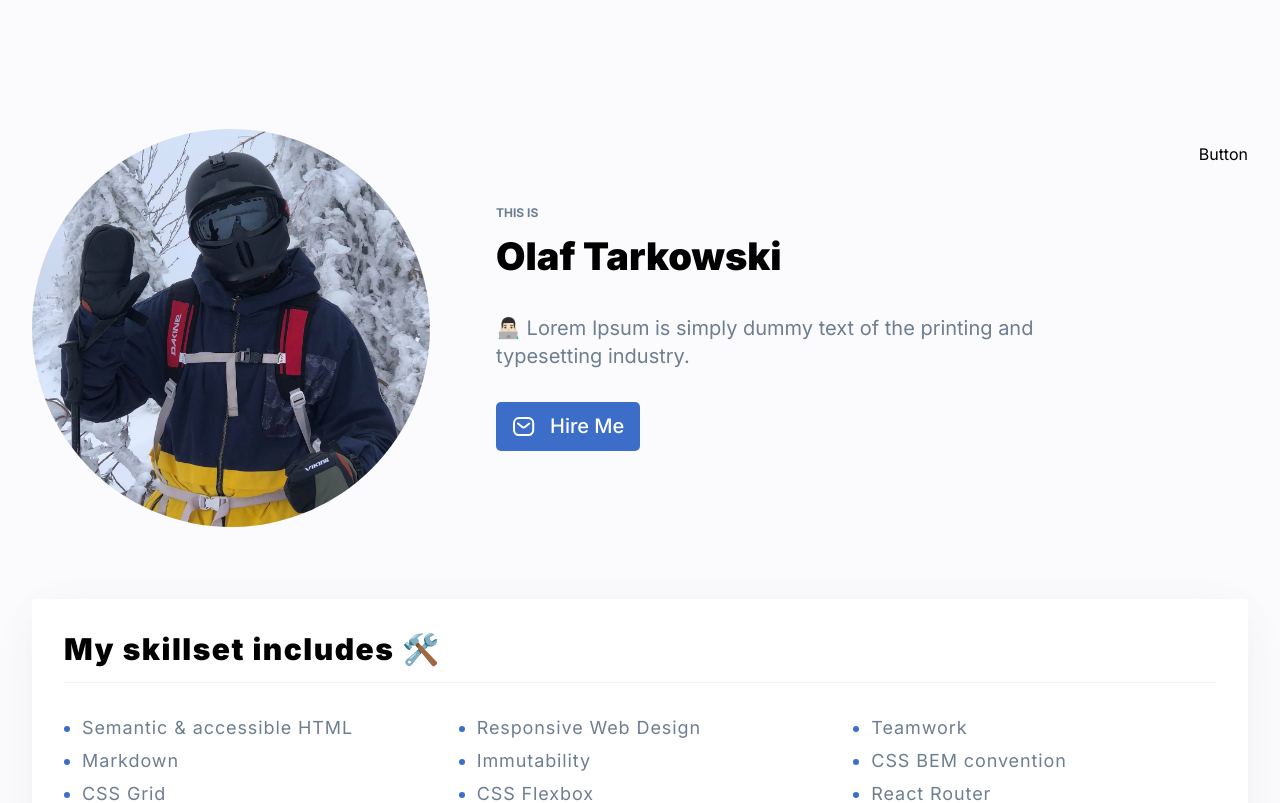
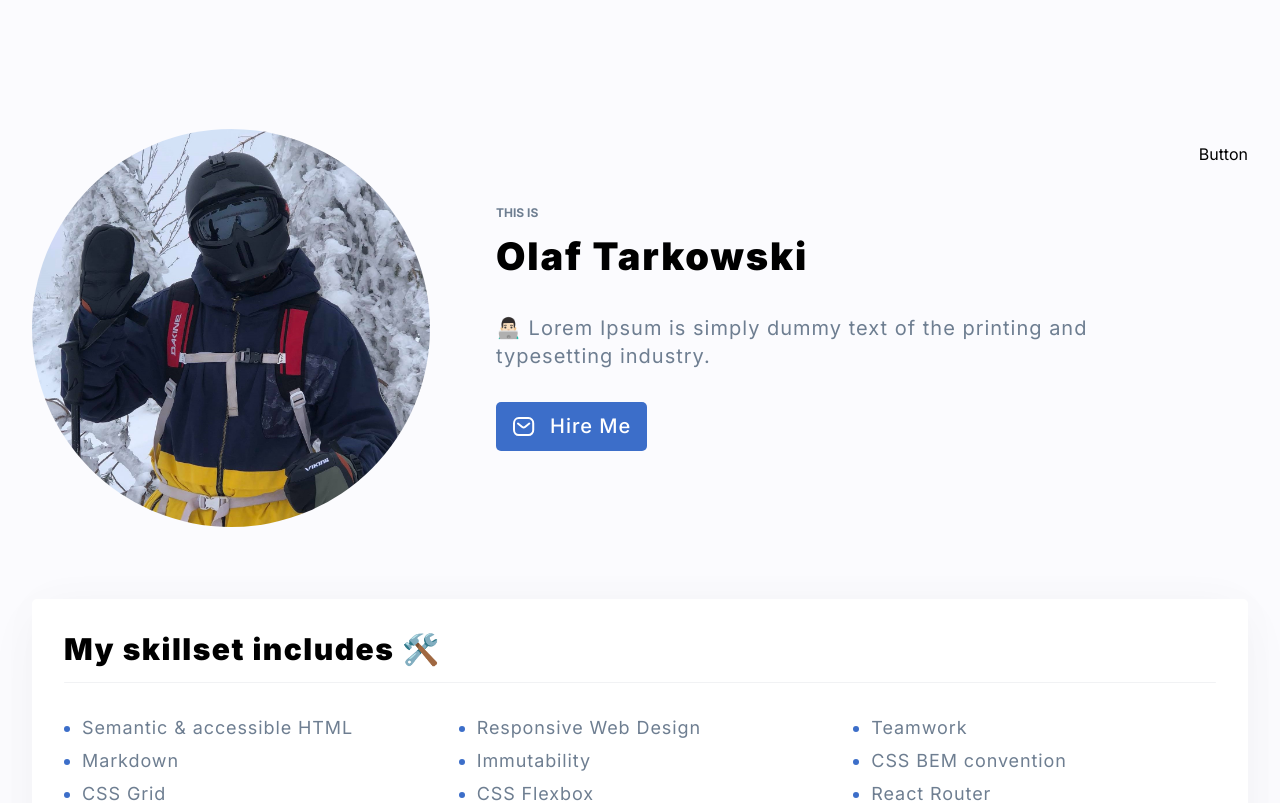
Before and after one commit to Olaf-Tarkowski/personal-homepage, a React (Create React App) app: page / in a window 1280 px wide. Shown: the top 803 px of the page. Built offline with nearby package versions, Linux system fonts and the light colour scheme.

Commit message:
Add letter spacing

```diff
--- a/src/common/Greeting/styled.js
+++ b/src/common/Greeting/styled.js
@@ -38,6 +38,7 @@ export const Name = styled.div`
     font-weight: 900;
     font-size: 38px;
     line-height: 46px;
+    letter-spacing: 0.05em;
 `;
 
 export const BasicInfo = styled.div`
@@ -45,6 +46,7 @@ export const BasicInfo = styled.div`
     font-size: 20px;
     font-weight: 400;
     line-height: 140%;
+    letter-spacing: 0.05em;
     color: ${({theme}) => theme.color.slateGray};
 `;
 
@@ -62,6 +64,7 @@ export const Button = styled.button`
     font-weight: 500;
     font-size: 20px;
     line-height: 24px;
+    letter-spacing: 0.05em;
     color: ${({theme}) => theme.color.white};
     background-color: ${({theme}) => theme.color.indigo};
 `;
```
